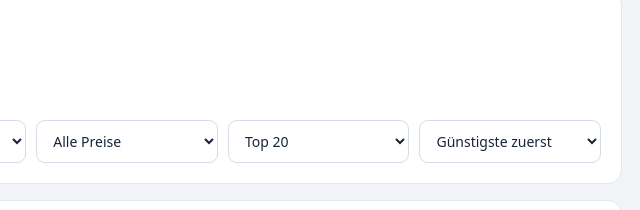
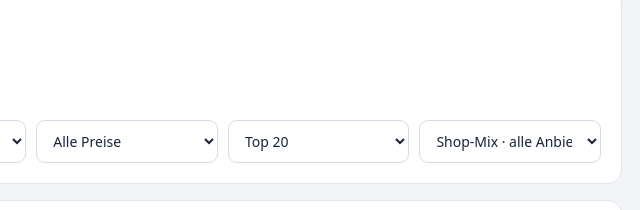
Before and after one commit to Keriimo/https-luxury-rugelach-b0efa1.netlify.app-, a website: page index.html in a window 1280 px wide. Shown: the part 1325-1535 px from the top of the page, 640-1280 px from the left. Drawn offline with Linux system fonts and the light colour scheme.

Commit message:
Offer balanced default Shop-Mix sorting while retaining cheapest-first option

```diff
--- a/index.html
+++ b/index.html
@@ -221,6 +221,7 @@ a{color:#c51f32;text-decoration:underline}
 <option value="5000">Alle erfassten</option>
 </select>
 <select id="sort" aria-label="Sortierung">
+<option value="balanced" selected>Shop-Mix · alle Anbieter sichtbar</option>
 <option value="price">Günstigste zuerst</option>
 <option value="name">Produktname</option>
 <option value="new">Neueste Prüfung</option>
```
